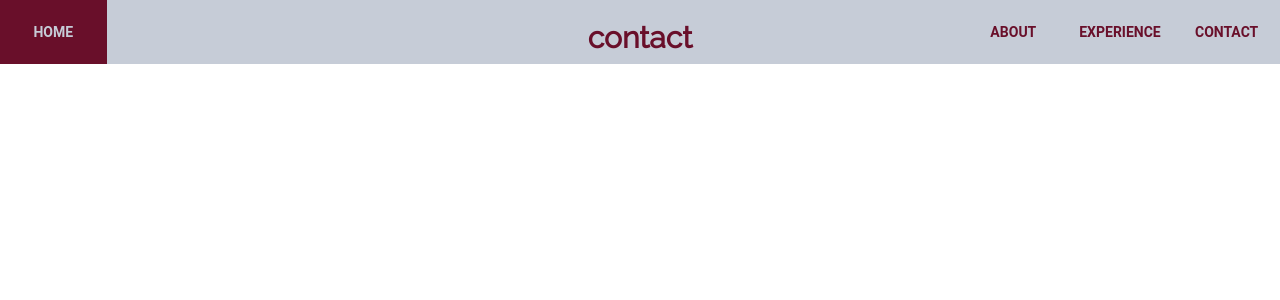
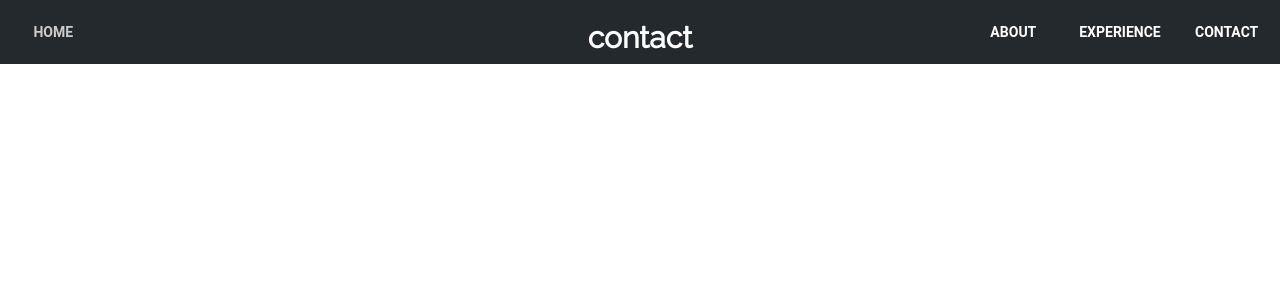
Before and after one commit to stefan-wullems/wbcl_portfolio, a React (Create React App) app: page /contact in a window 1280 px wide. Shown: the top 300 px of the page. Built offline with nearby package versions, Linux system fonts and the light colour scheme.

Commit message:
idea for the layout coming along

```diff
--- a/src/components/AppBar/AppBarButton.tsx
+++ b/src/components/AppBar/AppBarButton.tsx
@@ -16,12 +16,12 @@ const styles = {
     height: "8vh",
     width: "100%",
     borderRadius: 0,
-    color: "#690f2a",
+    color: "#ffffff",
     fontSize: 14,
     fontWeight: 700,
     "&:hover": {
-      backgroundColor: "#690f2a",
-      color: "#c6ccd7"
+      color: "#cccccc",
+      background: "#24292e"
     }
   },
   link: {
--- a/src/components/AppBar/AppBarContainer.tsx
+++ b/src/components/AppBar/AppBarContainer.tsx
@@ -14,7 +14,7 @@ class AppBarContainer extends React.Component<IProps> {
         style={{
           width: "100vw",
           height: "8vh",
-          backgroundColor: "#c6ccd7"
+          backgroundColor: "#24292e"
         }}
       >
         <Grid item xs={1}>
@@ -28,7 +28,7 @@ class AppBarContainer extends React.Component<IProps> {
               fontFamily: "raleway",
               fontSize: 30,
               fontWeight: 700,
-              color: "#690f2a"
+              color: "#ffffff"
             }}
           >
             {this.props.page}
--- a/src/components/Experience/ExperienceContainer.tsx
+++ b/src/components/Experience/ExperienceContainer.tsx
@@ -1,12 +1,25 @@
 import * as React from "react";
 
 import AppBarContainer from "../AppBar/AppBarContainer";
+import ProjectContainer from "./ProjectContainer";
 
 class ExperienceContainer extends React.Component {
   render() {
     return (
       <React.Fragment>
         <AppBarContainer page="experience" />
+        <div
+          style={{
+            background: "#565867",
+            height: "92vh",
+            width: "100vw",
+            paddingTop: "5vh",
+            paddingLeft: "10vw",
+            paddingRight: "10vw"
+          }}
+        >
+          <ProjectContainer name="you're bluffing" />
+        </div>
       </React.Fragment>
     );
   }
--- /dev/null
+++ b/src/components/Experience/ProjectContainer.tsx
@@ -0,0 +1,39 @@
+import * as React from "react";
+import { Grid } from "@material-ui/core";
+
+interface IProps {
+  name: string;
+}
+
+class ProjectContainer extends React.Component<IProps> {
+  render() {
+    return (
+      <div
+        style={{
+          background: "#24292e",
+          width: "80vw",
+          height: "50vh",
+          borderRadius: 10
+        }}
+      >
+        <h1
+          style={{
+            textAlign: "center",
+            fontFamily: "raleway",
+            fontSize: 40,
+            fontWeight: 700,
+            color: "#ffffff",
+            paddingTop: "2vh"
+          }}
+        >
+          {this.props.name}
+        </h1>
+        <Grid container>
+          <Grid item xs={12} md={6} />
+        </Grid>
+      </div>
+    );
+  }
+}
+
+export default ProjectContainer;
```
Also changed, not shown: src/components/Experience/ProjectDiscriptions.ts (added).
